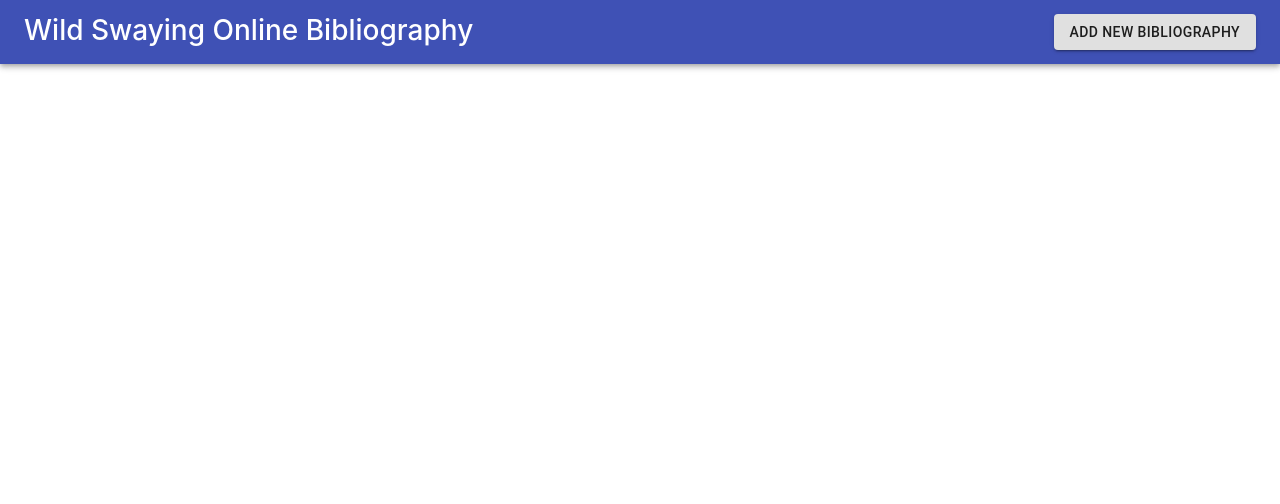
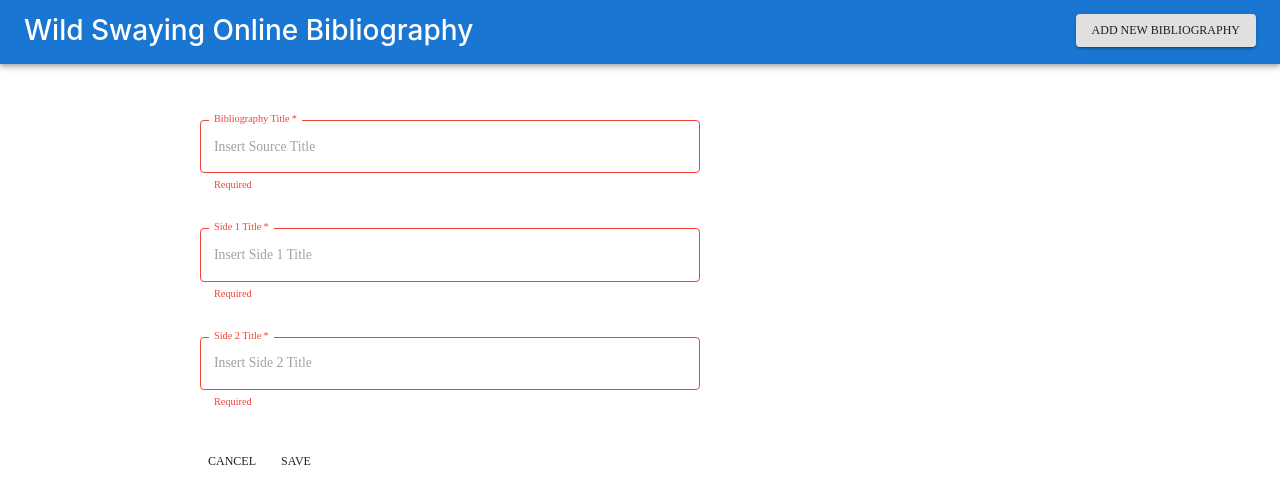
Before and after one commit to UWSocialComputing/Wild-Swaying-Goats-Project, a React (Create React App) app in the folder wild-swaying-goats-app/: page /add-bibliography in a window 1280 px wide. Shown: the top 504 px of the page. Built offline with nearby package versions, Linux system fonts and the light colour scheme.

Commit message:
styling and add new bib page

```diff
--- /dev/null
+++ b/wild-swaying-goats-app/src/AddBibliographyPage.js
@@ -0,0 +1,145 @@
+import "./App.css";
+import React, { useState } from "react";
+import { Button, Grid, TextField, Select, MenuItem, FormControl, InputLabel } from "@material-ui/core";
+import {Link} from "react-router-dom";
+import { LocalizationProvider, DatePicker } from "@mui/lab";
+import AdapterDateFns from '@mui/lab/AdapterDateFns';
+import sources from "./data/sources.json";
+import { useNavigate } from 'react-router-dom';
+
+function RenderAddBibliographyForm(props) {
+
+  let bibliography = props.bibliography
+
+  return (
+    <div style={{ marginLeft: "100px", marginTop: "100px" }}>
+        <Grid container spacing={5} style={{ marginTop: "15px" }}>
+            <Grid item>
+            <TextField
+                style={{ width: 500 }}
+                required
+                error={ bibliography.title === "" }
+                helperText="Required"
+                id="title"
+                label="Bibliography Title"
+                name="title"
+                value={ bibliography.title }
+                placeholder={ "Insert Source Title" }
+                onChange={ (event) => props.handleBibliographyChange(event) }
+                InputLabelProps={{ shrink: true }}
+                variant="outlined"
+            />
+            </Grid>
+        </Grid>
+        <Grid container spacing={5} style={{ marginTop: "15px" }}>
+            <Grid item>
+            <TextField
+                style={{ width: 500 }}
+                required
+                error={ bibliography.title === "" }
+                helperText="Required"
+                id="side1"
+                label="Side 1 Title"
+                name="side1"
+                value={ bibliography.side1 }
+                placeholder={ "Insert Side 1 Title" }
+                onChange={ (event) => props.handleBibliographyChange(event) }
+                InputLabelProps={{ shrink: true }}
+                variant="outlined"
+            />
+            </Grid>
+        </Grid>
+        <Grid container spacing={5} style={{ marginTop: "15px" }}>
+            <Grid item>
+            <TextField
+                style={{ width: 500 }}
+                required
+                error={ bibliography.title === "" }
+                helperText="Required"
+                id="side2"
+                label="Side 2 Title"
+                name="side2"
+                value={ bibliography.side2 }
+                placeholder={ "Insert Side 2 Title" }
+                onChange={ (event) => props.handleBibliographyChange(event) }
+                InputLabelProps={{ shrink: true }}
+                variant="outlined"
+            />
+            </Grid>
+        </Grid>
+        <Grid container spacing={5} style={{ marginTop: "15px", alignItems: "center", justify: "center" }}>
+            <Grid item>
+                <Link to={"/"}>
+                <Button>
+                    Cancel
+                </Button>
+                </Link>
+                <Button onClick={ (event) => props.handleSave(event) }>
+                    Save
+                </Button>
+            </Grid>
+        </Grid>
+    </div>
+  )
+}
+
+// Parent Component
+// This is where we should keep ALL
+// of our variables
+function AddBibliographyForm(props) {
+  let navigate = useNavigate();
+
+  const [bibliography, setBibliography] = useState({
+    title: "",
+    side1: "",
+    side2: ""
+  })
+
+  const handleSave = (event) => {
+    // const newSource = {
+    //   title: source.title,
+    //   authors: source.authors,
+    //   sourceLink: source.sourceLink,
+    //   date: date.toLocaleDateString("en-US"),
+    //   average: 3.0
+    // }
+
+    // event.preventDefault();
+    // props.dispatch({
+    //   type: 'ADD_SOURCE',
+    //   url: props.url,
+    //   side: source.side + 1,
+    //   source: newSource
+    // });
+
+    // navigate(props.url);
+  }
+
+  const handleBibliographyChange = (event) => {
+    event.persist()
+    setBibliography(bibliography => ({ ...bibliography, [event.target.name]: event.target.value }))
+  }
+
+  return (
+    <div style={{ marginLeft: "100px" }}>
+      <RenderAddBibliographyForm
+        bibliography={ bibliography }
+        handleBibliographyChange= { (event) => handleBibliographyChange(event) }
+        handleSave={ (event) => handleSave(event) }
+      />
+    </div>
+  )
+}
+
+// This is the export function
+// When App.js want to render the Add Source page,
+// it will import this function and "render" it
+// We render the parent component here
+export default function AddBibliographyPage(props) {
+
+  return (
+    <div className="App">
+      <AddBibliographyForm url={props.url} side1={props.side1} side2={props.side2} store={props.store} dispatch={props.dispatch}/>
+    </div>
+  );
+}
--- a/wild-swaying-goats-app/src/AddSourcePage.js
+++ b/wild-swaying-goats-app/src/AddSourcePage.js
@@ -7,7 +7,7 @@ import AdapterDateFns from '@mui/lab/AdapterDateFns';
 import sources from "./data/sources.json";
 import { useNavigate } from 'react-router-dom';
 
-function RenderForm(props) {
+function RenderAddSourceForm(props) {
 
   let source = props.source
   let date = props.date
@@ -23,7 +23,7 @@ function RenderForm(props) {
               error={ sources.title === "" }
               helperText="Required"
               id="title"
-              label="Title"
+              label="Source Title"
               name="title"
               value={ sources.title }
               placeholder={ "Insert Source Title" }
@@ -207,15 +207,15 @@ function AddSourceForm(props) {
 
   return (
     <div style={{ marginLeft: "100px" }}>
-      <RenderForm
+      <RenderAddSourceForm
         source={ source }
         handleSourceChange= { (event) => handleSourceChange(event) }
         date={ date }
         setDate={ setDate }
         handleSave={ (event) => handleSave(event) }
-        url={props.url}
-        side1={props.side1}
-        side2={props.side2}
+        url={ props.url }
+        side1={ props.side1 }
+        side2={ props.side2 }
       />
     </div>
   )
--- a/wild-swaying-goats-app/src/App.js
+++ b/wild-swaying-goats-app/src/App.js
@@ -1,10 +1,28 @@
 import './App.css';
 import BibliographyPage from "./BibliographyPage";
 import AddSourcePage from "./AddSourcePage";
+import AddBibliographyPage from "./AddBibliographyPage";
 import LandingPage from "./LandingPage";
 import React, { useReducer } from "react";
 import { BrowserRouter as Router, Route, Routes } from "react-router-dom";
 import { Grid, Toolbar, Button, AppBar, MuiThemeProvider } from "@material-ui/core";
+import { createTheme } from '@material-ui/core/styles';
+import { Link } from "react-router-dom";
+
+const theme = createTheme({
+  palette: {
+      primary: {
+          main: "#1976d2",
+      },
+      secondary: {
+          main: "#ffffff"
+      }
+  },
+  typography: {
+      fontSize: 12,
+      fontFamily: "Montserrat"
+  }
+});
 
 function App() {
   function reducer(state, action) {
@@ -33,23 +51,27 @@ function App() {
   let allRoutes = store.discussions.map(function(i) {
     return(
       <>
-      <Route path={i.url} element={<BibliographyPage url={i.url} store={store} dispatch={dispatch}/>} />
-      <Route path={i.url + "/add-source"} element={<AddSourcePage url={i.url} side1={i.data.side1} side2={i.data.side2} store={store} dispatch={dispatch}/>}/>
+      <Route
+        path={i.url}
+        element={<BibliographyPage url={i.url} store={store} dispatch={dispatch}/>}/>
+      <Route
+        path={i.url + "/add-source"}
+        element={<AddSourcePage url={i.url} side1={i.data.side1} side2={i.data.side2} store={store} dispatch={dispatch}/>}/>
       </>
     );
   });
 
   return (
     <Router>
-      <MuiThemeProvider>
+      <MuiThemeProvider theme={ theme }>
         <AppBar id="appBar" position="absolute">
           <Toolbar>
-            <Grid container  style={{ marginTop: "5px" }} spacing={24} justify="space-between">
+            <Grid container  style={{ marginTop: "5px" }} justifyContent="space-between">
               <Grid item>
                 <h3> Wild Swaying Online Bibliography </h3>
               </Grid>
               <Grid item>
-                <Button variant="contained">
+                <Button variant="contained" component={Link} to={"/add-bibliography"}>
                   Add New Bibliography
                 </Button>
               </Grid>
@@ -58,6 +80,7 @@ function App() {
         </AppBar>
         <Routes>
           <Route path="/" element={<LandingPage store={store}/>}/>
+          <Route path="/add-bibliography" element={<AddBibliographyPage store={store} dispatch={dispatch} url={"/"}/>}/>
           {allRoutes}
         </Routes>
       </MuiThemeProvider>
--- a/wild-swaying-goats-app/src/LandingPage.js
+++ b/wild-swaying-goats-app/src/LandingPage.js
@@ -5,7 +5,7 @@ export default function LandingPage(props) {
 
   let navLinks = props.store.discussions.map(function(i) {
     return(
-      <Box style={{ marginLeft: "100px" }} sx={{ width: 2075 }}>
+      <Box key={i.url} style={{ marginLeft: "100px" }} sx={{ width: 2075 }}>
         <Card variant="outlined" style={{ marginTop: "20px" }}>
           <CardContent style={{ marginTop: "15px" }}>
             <h3>
```
